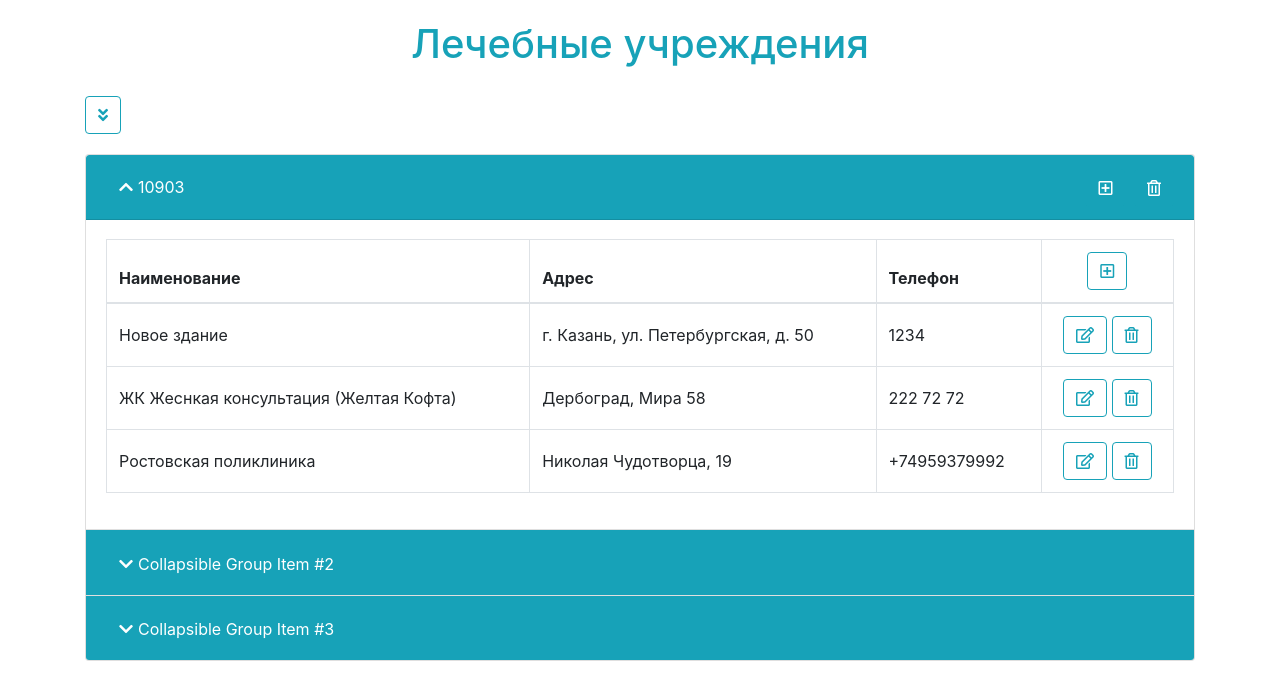
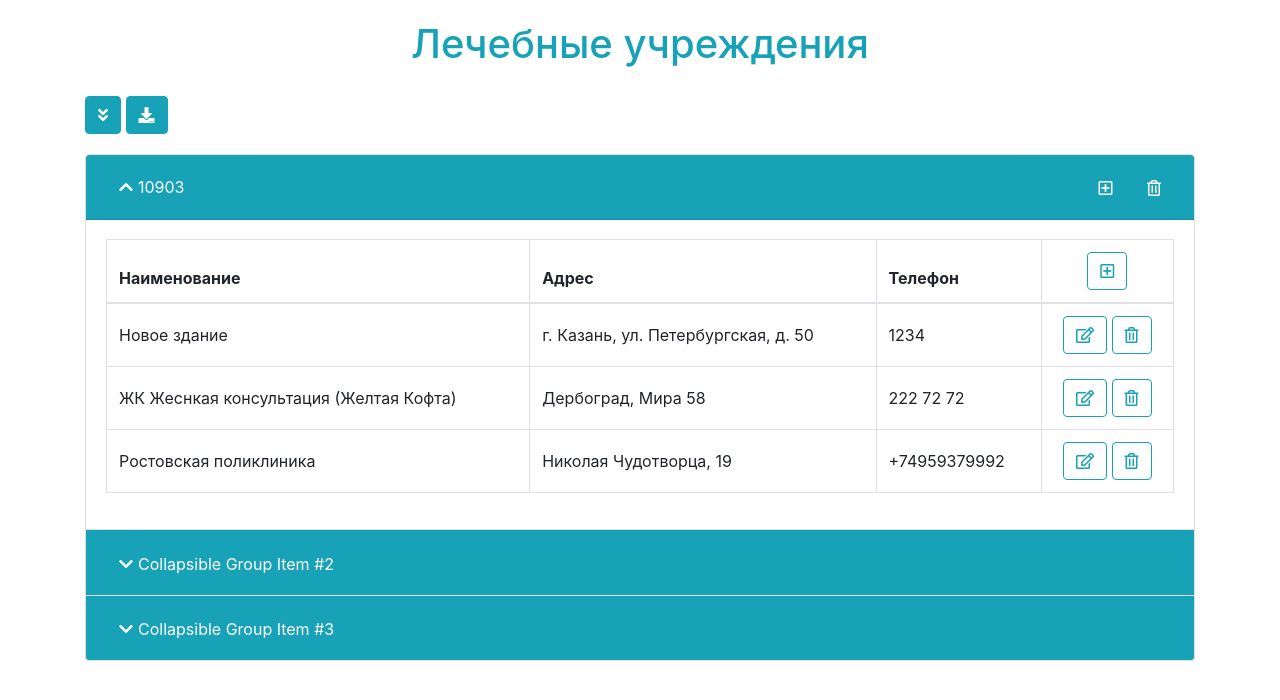
Before and after one commit to orion55/medic, a website: page docs/index.html in a window 1280 px wide. Drawn offline with Linux system fonts and the light colour scheme.

Commit message:
Проработка интерфейса #02

```diff
--- a/docs/index.html
+++ b/docs/index.html
@@ -13,8 +13,12 @@
     <div class="row">
         <div class="col" id="medicId">
             <div class="medic__control-panel">
-                <button type="button" class="btn btn-outline-info" id="medicAllDown"><i
+                <button type="button" class="btn btn-info" id="medicAllDown"
+                        title="Свернуть\развернуть всё"><i
                         class="fas fa-angle-double-down"></i></button>
+                <button type="button" class="btn btn-info" id="medicJson"
+                        title="Скачать json"><i
+                        class="fas fa-download"></i></button>
             </div>
             <div class="accordion" id="medicAccordion">
                 <div class="card">
```
Also changed, not shown: src/index.html (+5 -1 lines).
